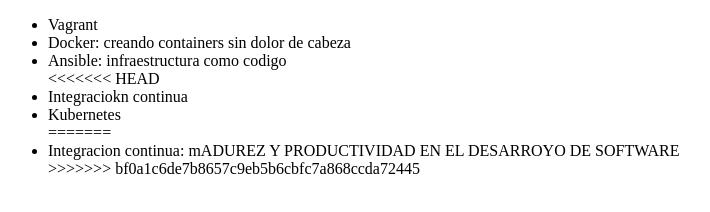
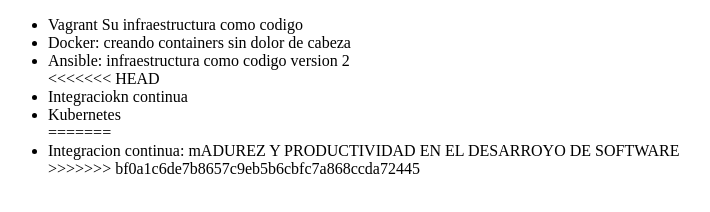
Before and after one commit to migrueda/Mike-repo, a plain HTML site: page index.html in a window 1280 px wide. Shown: the whole page, without its empty margins (0-710 px from the left). Drawn offline with Linux system fonts and the light colour scheme.

Commit message:
nombre 1

```diff
--- a/index.html
+++ b/index.html
@@ -6,9 +6,9 @@
 </head>
 <body>
      <ul>
-         <li> Vagrant </li>
+         <li> Vagrant Su infraestructura como codigo</li>
          <li> Docker: creando containers sin dolor de cabeza </li>
-         <li> Ansible: infraestructura como codigo </li>
+         <li> Ansible: infraestructura como codigo version 2</li>
 <<<<<<< HEAD
          <li> Integraciokn continua </li>
          <li>Kubernetes</li>
```
Also changed, not shown: 2 other files.
